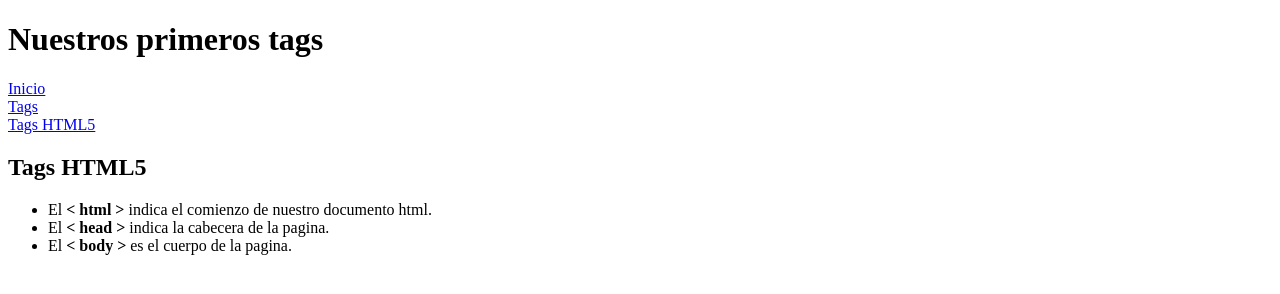
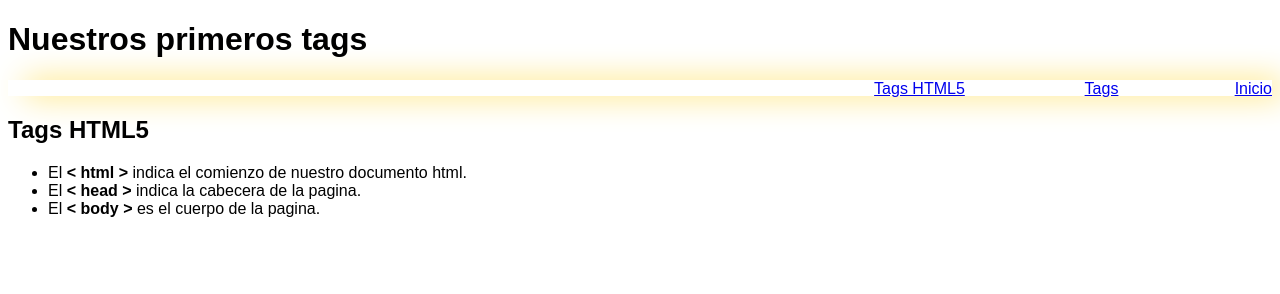
Before and after one commit to Catrobio/Digitalers-1, a plain HTML site: page tags.html in a window 1280 px wide. Drawn offline with Linux system fonts and the light colour scheme.

Commit message:
referencia a estilo y agregado clase menua al div del nav

```diff
--- a/tags.html
+++ b/tags.html
@@ -2,6 +2,7 @@
 <html>
     <head>
         <title>Tags</title>
+        <link rel="stylesheet" href="/css/styles.css" type="text/css" >
     </head>
     <body>
         <!--Encabzado del contenido -->
@@ -10,9 +11,9 @@
         </header>
          <!--Menu -->
          <nav>
-            <div> <a href="index.html" > Inicio</a> </div>
-            <div> <a href="#" > Tags</a> </div>
-            <div> <a href="#Semantica" > Tags HTML5</a> </div>
+            <div class="menu"> <a href="index.html" > Inicio</a> </div>
+            <div class="menu"> <a href="#" > Tags</a> </div>
+            <div class="menu"> <a href="#Semantica" > Tags HTML5</a> </div>
         </nav>
         <!-- Main de la pagina -->
         <main>
```
